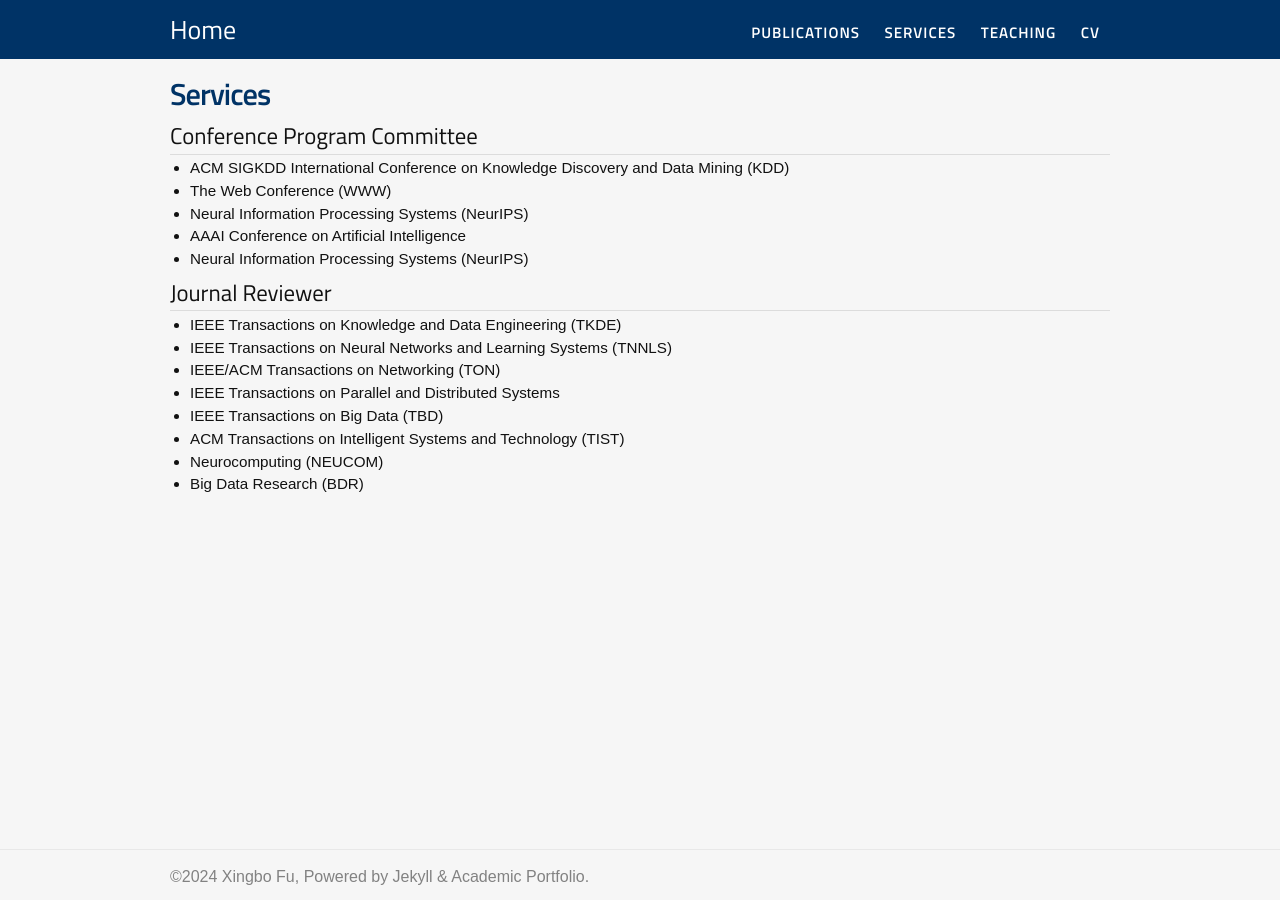
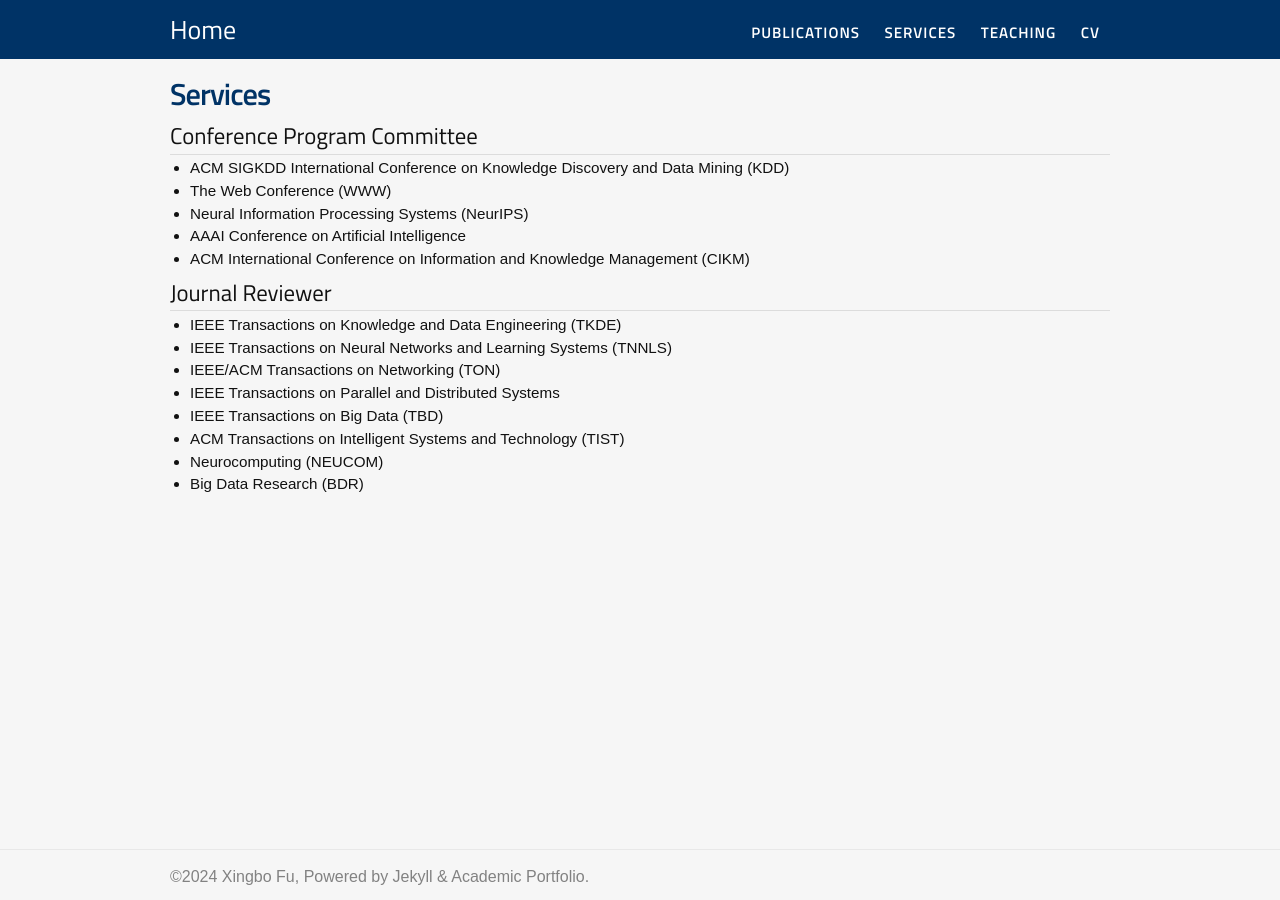
Before and after one commit to xbfu/xbfu.github.io, a Jekyll site: the page built from services.md, in a window 1280 px wide. Built offline with Jekyll 4.4.1, drawn with Linux system fonts in a browser that asks for light colours; nearby versions of some CDN libraries.

Commit message:
Update services.md

```diff
--- a/services.md
+++ b/services.md
@@ -11,7 +11,7 @@ subtitle: Services - Xingbo Fu
 	<li>The Web Conference (WWW)</li>
 	<li>Neural Information Processing Systems (NeurIPS)</li>
 	<li>AAAI Conference on Artificial Intelligence</li>
-	<li>Neural Information Processing Systems (NeurIPS)</li>
+	<li>ACM International Conference on Information and Knowledge Management (CIKM)</li>
 </ul>
 
 <h2>Journal Reviewer</h2>
```
